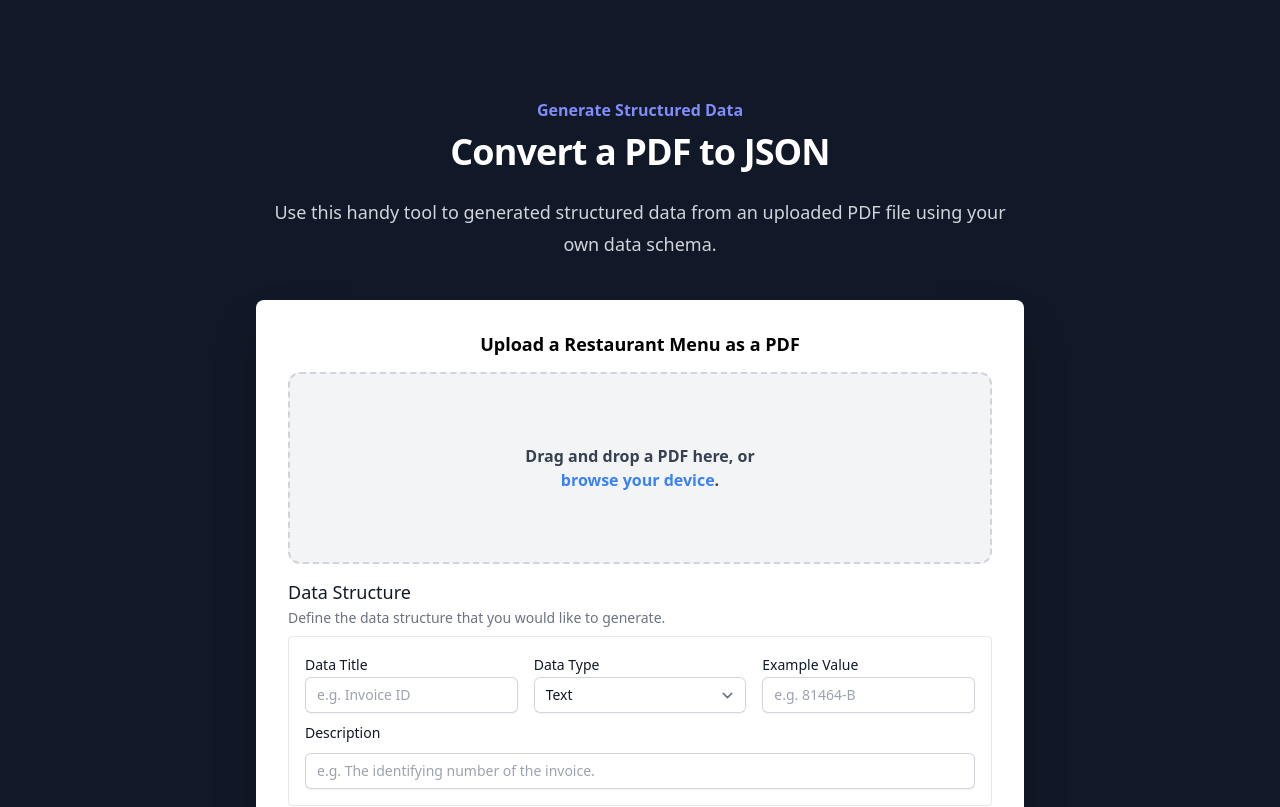
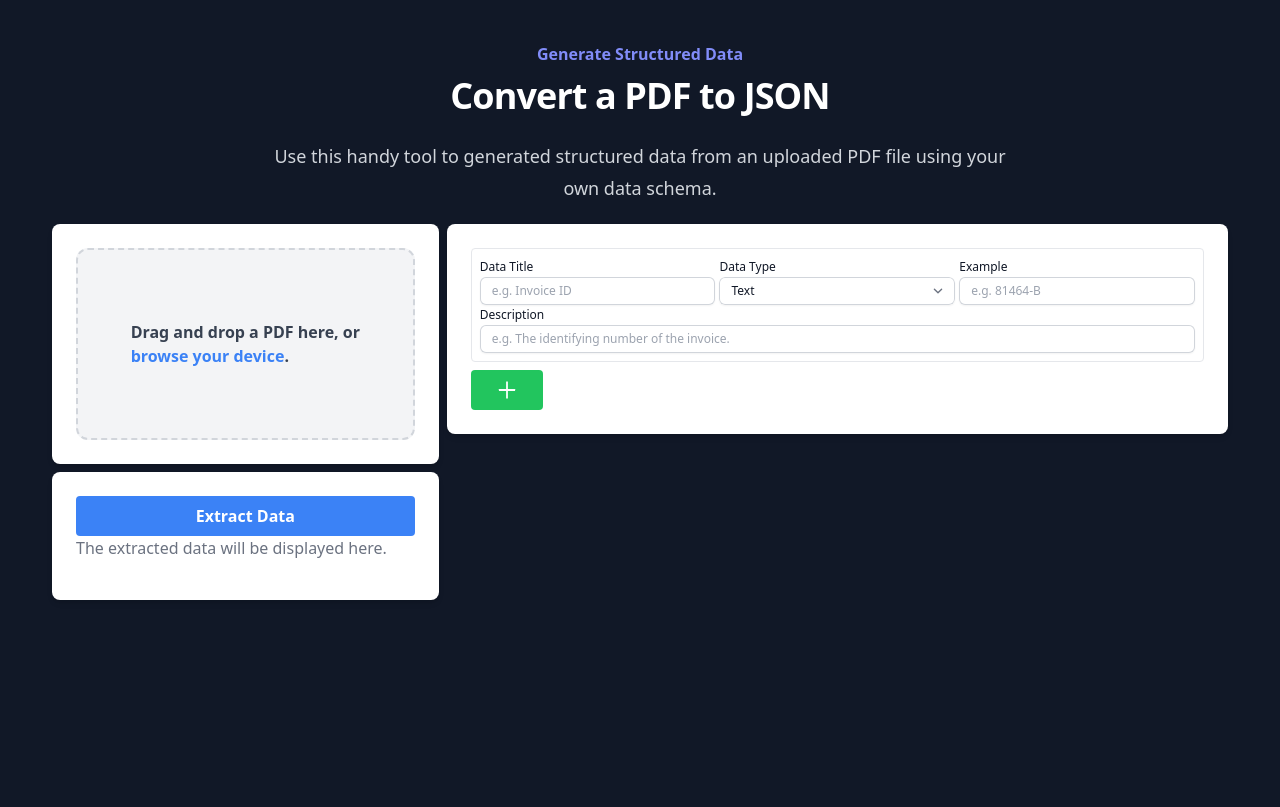
Before and after one commit to AustonianAI/pdf-to-json, a Next.js app: page / in a window 1280 px wide. Shown: the top 807 px of the page. Built offline with nearby package versions, Linux system fonts and the light colour scheme.

Commit message:
panel layout in place

```diff
--- a/package.json
+++ b/package.json
@@ -24,6 +24,7 @@
     "pdf-parse": "^1.1.1",
     "react": "18.2.0",
     "react-dom": "18.2.0",
+    "react-icons": "^4.8.0",
     "typescript": "4.9.5"
   },
   "devDependencies": {
--- a/src/components/FileUpload.tsx
+++ b/src/components/FileUpload.tsx
@@ -5,6 +5,8 @@ import DropZone from './Dropzone';
 import clsx from 'clsx';
 import RawJsonDisplay from './RawJsonDisplay';
 import Spinner from './Spinner';
+
+import { AiOutlinePlus, AiOutlineClose } from 'react-icons/ai'; // Import the necessary icons
 
 import { Schema } from '@Types/schemaTypes';
 import SchemaPropertyInput, {
@@ -54,6 +56,12 @@ export default function FileUploadForm() {
         },
       ]);
     }
+  };
+
+  const handleRemoveSchemaProperty = (index: number) => {
+    const updatedSchemaProperties = [...schemaProperties];
+    updatedSchemaProperties.splice(index, 1);
+    setSchemaProperties(updatedSchemaProperties);
   };
 
   const handleSchemaPropertyChange = (
@@ -115,12 +123,14 @@ export default function FileUploadForm() {
 
   return (
     <>
-      <form onSubmit={handleSubmit}>
+      <form onSubmit={handleSubmit} className="flex flex-wrap items-start">
+        <div className="w-full lg:w-1/3 p-1">
+          <div className="bg-white shadow-md rounded-lg p-6">
             <DropZone
               onDragStateChange={onDragStateChange}
               onFilesDrop={onFilesDrop}
               className={clsx(
-            'relative w-full h-48 mb-4',
+                'relative w-full h-48',
                 'border-2 border-dashed rounded-xl',
                 isDropActive
                   ? 'bg-blue-200 border-blue-500'
@@ -158,44 +168,64 @@ export default function FileUploadForm() {
                 )}
               </label>
             </DropZone>
-
-        <div className="my-4 text-left space-y-2">
-          <div>
-            <h2 className="text-lg font-medium leading-6 text-gray-900">
-              Data Structure
-            </h2>
-            <p className="mt-1 text-sm text-gray-500">
-              Define the data structure that you would like to generate.
+          </div>
+          <div className="bg-white shadow-md rounded-lg p-6 mt-2">
+            <div className="mt-auto">
+              <button
+                type="submit"
+                className="w-full px-4 py-2 font-bold text-white bg-blue-500 rounded hover:bg-blue-700 focus:ring-2 focus:ring-blue-400"
+              >
+                {isLoading ? <Spinner /> : 'Extract Data'}
+              </button>
+            </div>
+            <div className="flex flex-col h-full">
+              <div className="mb-4">
+                {rawJson ? (
+                  <RawJsonDisplay data={rawJson} />
+                ) : (
+                  <p className="text-gray-500">
+                    The extracted data will be displayed here.
                   </p>
+                )}
+              </div>
+            </div>
+          </div>
         </div>
 
+        <div className="w-full lg:w-2/3 p-1">
+          <div className="bg-white shadow-md rounded-lg p-6">
+            <div className="text-left">
               {schemaProperties.map((property, index) => (
+                <div className="relative" key={index}>
                   <SchemaPropertyInput
-              key={index}
                     index={index}
                     property={property}
                     onChange={handleSchemaPropertyChange}
                   />
+                  {schemaProperties.length > 1 && (
+                    <button
+                      type="button"
+                      onClick={() => handleRemoveSchemaProperty(index)}
+                      className="absolute top-0 right-0 p-1 text-red-500 hover:text-red-700"
+                    >
+                      <AiOutlineClose size={24} />
+                    </button>
+                  )}
+                </div>
               ))}
               {schemaProperties.length < 10 && (
                 <button
                   type="button"
                   onClick={handleAddSchemaProperty}
-              className="px-4 py-2 mt-2 font-bold text-white bg-green-500 rounded hover:bg-green-700 focus:ring-2 focus:ring-green-400"
+                  className="flex items-center px-4 py-2 mt-2 font-bold text-white bg-green-500 rounded hover:bg-green-700 focus:ring-2 focus:ring-green-400"
                 >
-              Add Schema Property
+                  <AiOutlinePlus size={24} className="mx-2" />
                 </button>
               )}
             </div>
-
-        <button
-          type="submit"
-          className="px-4 py-2 font-bold text-white bg-blue-500 rounded hover:bg-blue-700 focus:ring-2 focus:ring-blue-400"
-        >
-          {isLoading ? <Spinner /> : 'Submit'}
-        </button>
+          </div>
+        </div>
       </form>
-      {rawJson && <RawJsonDisplay data={rawJson} />}
     </>
   );
 }
--- a/src/components/SchemaPropertyInput.tsx
+++ b/src/components/SchemaPropertyInput.tsx
@@ -19,12 +19,12 @@ const SchemaPropertyInput: React.FC<{
   };
 
   return (
-    <div className="border border-gray-200 p-4 rounded mb-2 space-y-2">
-      <div className="grid grid-cols-1 gap-4 md:grid-cols-3">
+    <div className="border border-gray-200 p-2 rounded mb-2">
+      <div className="grid grid-cols-1 gap-1 md:grid-cols-3">
         <div>
           <label
             htmlFor={`title-${index}`}
-            className="block text-sm font-medium leading-6 text-gray-900"
+            className="block text-xs font-medium leading-5 text-gray-900"
           >
             Data Title
           </label>
@@ -34,9 +34,9 @@ const SchemaPropertyInput: React.FC<{
             id={`title-${index}`}
             value={property.title}
             onChange={handlePropertyChange}
-            className="block w-full rounded-md border-0 py-1.5 text-gray-900 shadow-sm ring-1
-          ring-inset ring-gray-300 placeholder:text-gray-400 focus:ring-2 focus:ring-inset
-          focus:ring-indigo-600 sm:text-sm sm:leading-6"
+            className="block w-full rounded-md border-0 py-1 text-gray-900 shadow-sm ring-1
+            ring-inset ring-gray-300 placeholder:text-gray-400 focus:ring-2 focus:ring-inset
+            focus:ring-indigo-600 text-xs leading-5"
             placeholder="e.g. Invoice ID"
           />
         </div>
@@ -44,7 +44,7 @@ const SchemaPropertyInput: React.FC<{
         <div>
           <label
             htmlFor={`type-${index}`}
-            className="block text-sm font-medium leading-6 text-gray-900"
+            className="block text-xs font-medium leading-5 text-gray-900"
           >
             Data Type
           </label>
@@ -54,9 +54,9 @@ const SchemaPropertyInput: React.FC<{
             id={`type-${index}`}
             value={property.type}
             onChange={handlePropertyChange}
-            className="block w-full rounded-md border-0 py-1.5 text-gray-900 shadow-sm ring-1
-            ring-inset ring-gray-300 focus:ring-2 focus:ring-inset focus:ring-indigo-600
-            sm:text-sm sm:leading-6"
+            className="block w-full rounded-md border-0 py-1 text-gray-900 shadow-sm ring-1
+            ring-inset ring-gray-300 placeholder:text-gray-400 focus:ring-2 focus:ring-inset
+            focus:ring-indigo-600 text-xs leading-5"
           >
             <option value="string">Text</option>
             <option value="number">Number</option>
@@ -67,9 +67,9 @@ const SchemaPropertyInput: React.FC<{
         <div>
           <label
             htmlFor={`example-${index}`}
-            className="block text-sm font-medium leading-6 text-gray-900"
+            className="block text-xs font-medium leading-5 text-gray-900"
           >
-            Example Value
+            Example
           </label>
 
           <input
@@ -78,9 +78,9 @@ const SchemaPropertyInput: React.FC<{
             id={`example-${index}`}
             value={property.example?.toString() || ''}
             onChange={handlePropertyChange}
-            className="block w-full rounded-md border-0 py-1.5 text-gray-900 shadow-sm ring-1
+            className="block w-full rounded-md border-0 py-1 text-gray-900 shadow-sm ring-1
             ring-inset ring-gray-300 placeholder:text-gray-400 focus:ring-2 focus:ring-inset
-            focus:ring-indigo-600 sm:text-sm sm:leading-6"
+            focus:ring-indigo-600 text-xs leading-5"
             placeholder="e.g. 81464-B"
           />
         </div>
@@ -89,20 +89,20 @@ const SchemaPropertyInput: React.FC<{
       <div>
         <label
           htmlFor={`description-${index}`}
-          className="block text-sm font-medium leading-6 text-gray-900"
+          className="block text-xs font-medium leading-5 text-gray-900"
         >
           Description
         </label>
-        <div className="mt-2">
+        <div>
           <input
             type="text"
             name="description"
             id={`description-${index}`}
             value={property.description}
             onChange={handlePropertyChange}
-            className="block w-full rounded-md border-0 py-1.5 text-gray-900 shadow-sm ring-1
+            className="block w-full rounded-md border-0 py-1 text-gray-900 shadow-sm ring-1
             ring-inset ring-gray-300 placeholder:text-gray-400 focus:ring-2 focus:ring-inset
-            focus:ring-indigo-600 sm:text-sm sm:leading-6"
+            focus:ring-indigo-600 text-xs leading-5"
             placeholder="e.g. The identifying number of the invoice."
           />
         </div>
--- a/src/components/layouts/Layout.tsx
+++ b/src/components/layouts/Layout.tsx
@@ -6,10 +6,10 @@ interface LayoutProps {
 
 const Layout = ({ children }: LayoutProps) => {
   return (
-    <div className="py-4 sm:py-8">
-      <div className="mx-auto max-w-7xl px-6 lg:px-8">
-        <div className="relative overflow-hidden pt-16">{children}</div>
-      </div>
+    <div className="py-10">
+      <main>
+        <div className="mx-auto sm:px-6 lg:px-8">{children}</div>
+      </main>
     </div>
   );
 };
--- a/src/pages/index.tsx
+++ b/src/pages/index.tsx
@@ -36,10 +36,7 @@ export default function Home() {
             PDF file using your own data schema.
           </p>
         </div>
-        <div className="max-w-3xl p-6 mx-4 my-10 text-center bg-white rounded-lg shadow-2xl sm:p-8 sm:mx-auto">
-          <h3 className="mb-4 text-lg font-bold leading-6">
-            Upload a Restaurant Menu as a PDF
-          </h3>
+        <div className="p-4">
           <FileUploadForm />
         </div>
       </main>
```
Also changed, not shown: 1 other file (tests, documents, lock files or other folders). Lines whose indentation alone changed are shown as unchanged.
